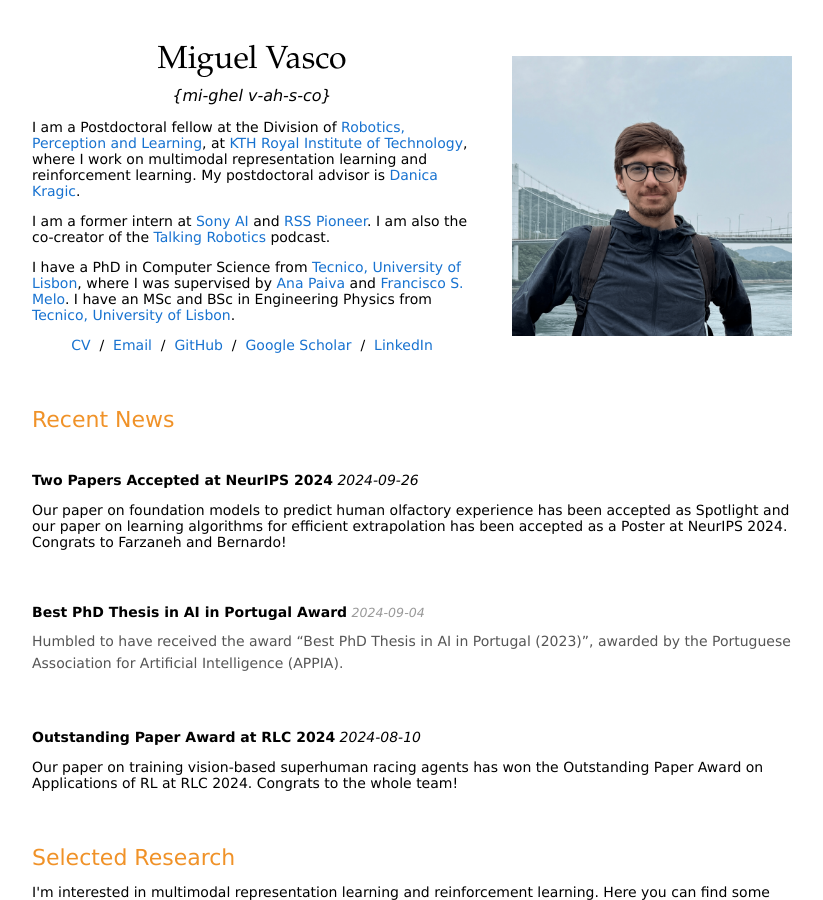
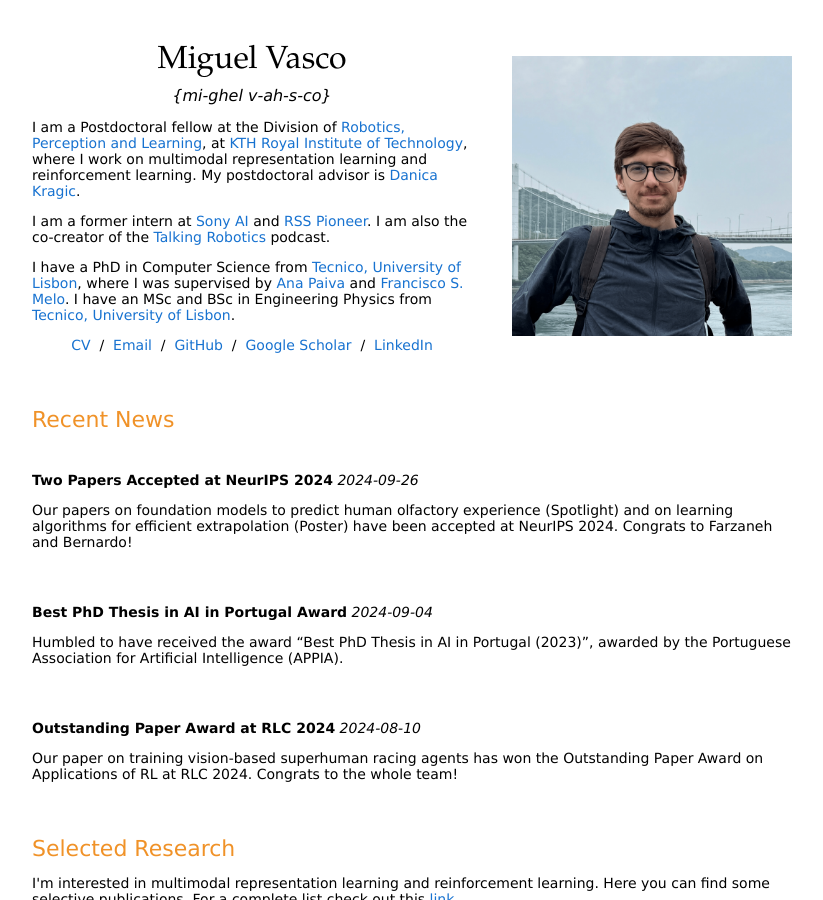
Before and after one commit to miguelsvasco/miguelsvasco.github.io_old, a Jekyll site: the page built from _posts/2024-08-10-vision-gt-news.markdown, in a window 1280 px wide and 900 px high. Shown: the whole window, without its empty margins (228-1051 px from the left). Built offline with Jekyll 4.4.1, drawn with Linux system fonts in a browser that asks for light colours; our own code applies the rules of GitHub Pages for plain Markdown files.

Commit message:
Update paper info.

```diff
--- a/_layouts/default.html
+++ b/_layouts/default.html
@@ -75,12 +75,11 @@
     <td style="padding:2.5%;width:100%;vertical-align:middle">
       <h3>Two Papers Accepted at NeurIPS 2024</h3>
       <em>2024-09-26</em>
-      <p>Our paper on foundation models to predict human olfactory experience has been accepted as Spotlight and our paper on learning algorithms for efficient extrapolation has been accepted as a Poster at NeurIPS 2024. Congrats to Farzaneh and Bernardo!</p>
+      <p>Our papers on foundation models to predict human olfactory experience (Spotlight) and on learning algorithms for efficient extrapolation (Poster) have been accepted at NeurIPS 2024. Congrats to Farzaneh and Bernardo!</p>
     </td>
   </tr>
 
-
-  <tr class="news-item">
+  <tr class="news-item"></tr>
     <td style="padding:2.5%;width:100%;vertical-align:middle">
       <h3>Best PhD Thesis in AI in Portugal Award</h3>
       <em>2024-09-04</em>
```
